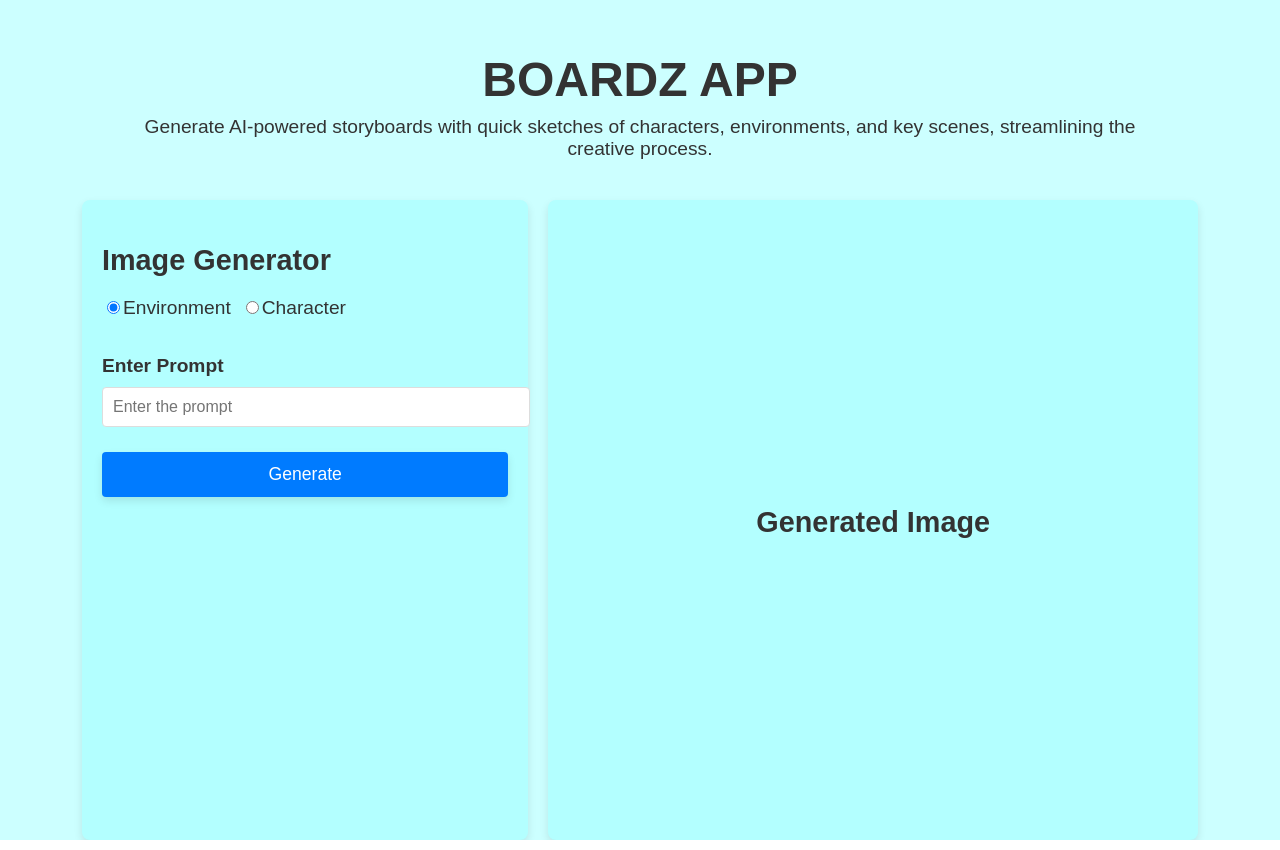
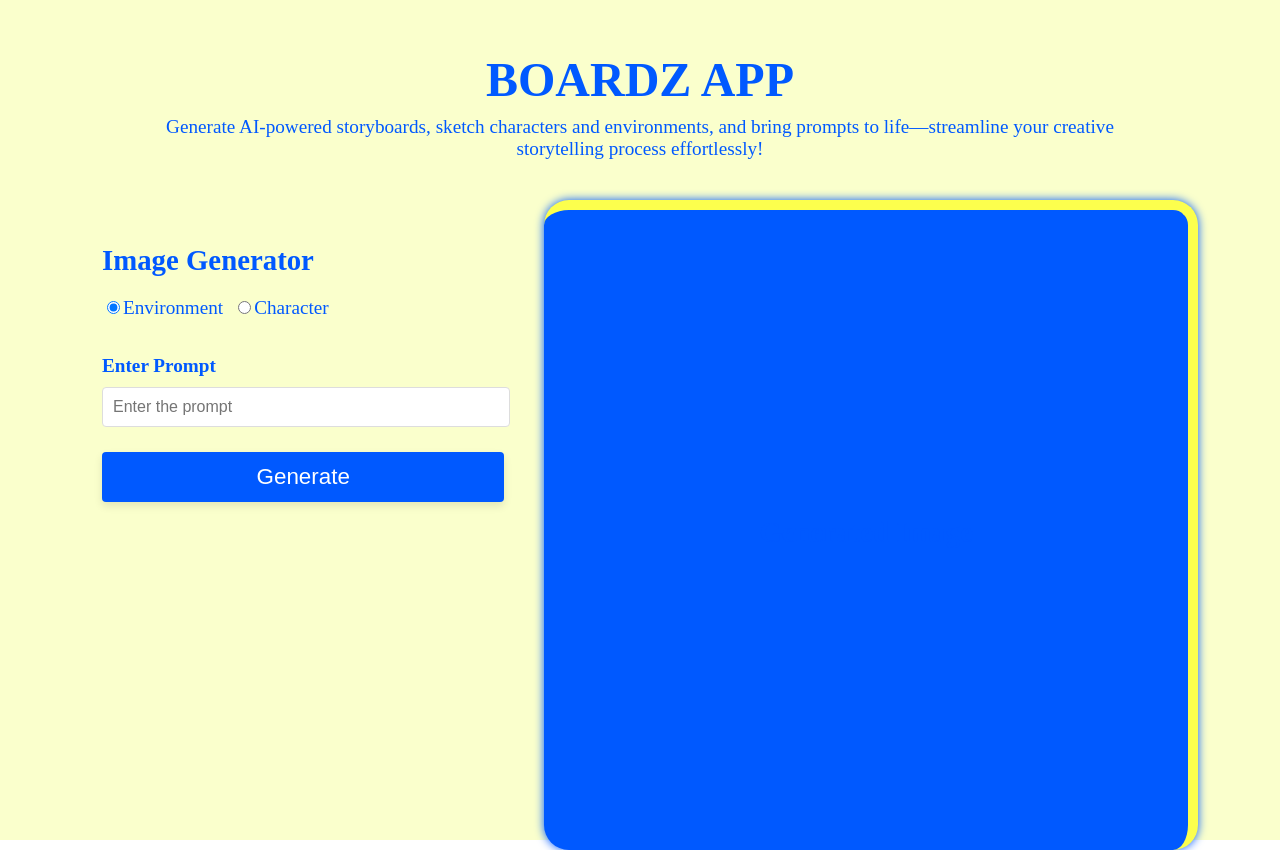
Before and after one commit to shahin-canary/Boardz-app, a React (Create React App) app: page / in a window 1280 px wide. Built offline with nearby package versions, Linux system fonts and the light colour scheme.

Commit message:
first commit-

```diff
--- a/src/App.css
+++ b/src/App.css
@@ -50,10 +50,10 @@
 }
 
 .bouncing-ball {
-  width: 20px;
-  height: 20px;
+  width: 17px;
+  height: 17px;
   border-radius: 50%;
-  background-color: #007bff;
+  background-color: rgb(254, 255, 174);
   animation: ball-bounce 1.5s infinite ease-in-out;
 }
 
--- a/src/components/ImageGenerator.js
+++ b/src/components/ImageGenerator.js
@@ -80,28 +80,28 @@ const ImageGenerator = () => {
       }
     };
 
-
-
   const styles = {
     page: {
       display: "flex",
       flexDirection: "column",
       alignItems: "center",
       padding: "20px",
-      backgroundColor: "#ccffff",
-      fontFamily: "Arial, sans-serif",
+      backgroundColor: "rgba(250, 255, 201, 0.94)",
       minHeight: "100vh",
+      // fontFamily: "Arial, sans-serif",
+      fontFamily: "Lobster, cursive",
+
     },
     appHeader: {
       fontSize: "3rem",
       marginBottom: "-10px",
-      color: "#333",
+      color: "rgb(0, 89, 255)",
       textAlign: "center",
       fontWeight: "bold",
     },
     description: {
       fontSize: "1.2rem",
-      color: "#333",
+      color: "rgb(0, 89, 255)",
       textAlign: "center",
       marginBottom: "40px",
       maxWidth: "80%",
@@ -113,33 +113,39 @@ const ImageGenerator = () => {
       gap: "20px",
       height: "600px",
     },
+
     leftSide: {
       width: "40%",
       padding: "20px",
-      backgroundColor: "#b3ffff",
-      borderRadius: "8px",
-      boxShadow: "0 4px 8px rgba(0, 0, 0, 0.1)",
       display: "flex",
       flexDirection: "column",
       height: "100%",
+      borderRadius: "25px",
+      // borderBottom: "10px solid rgb(0, 89, 255)",
+      // borderLeft: "10px solid rgb(0, 89, 255)",
+      // boxShadow: "0 0 10px rgb(252, 255, 77)",
     },
+
     rightSide: {
       width: "60%",
       padding: "20px",
-      backgroundColor: "#b3ffff",
-      borderRadius: "8px",
-      boxShadow: "0 4px 8px rgba(0, 0, 0, 0.1)",
+      backgroundColor: "rgb(0, 89, 255)",
       textAlign: "center",
       display: "flex",
       flexDirection: "column",
       justifyContent: "center",
       alignItems: "center",
       height: "100%",
+      borderRadius: "25px",
+      borderTop: "10px solid rgb(252, 255, 77)",
+      borderRight: "10px solid rgb(252, 255, 77)",
+      boxShadow: "0 0 10px rgb(0, 89, 255)",
     },
+
     header: {
       fontSize: "1.8rem",
       marginBottom: "20px",
-      color: "#333",
+      color: "rgb(0, 89, 255)",
       fontWeight: "bold",
     },
     radioGroup: {
@@ -148,7 +154,7 @@ const ImageGenerator = () => {
     radioLabel: {
       marginRight: "10px",
       fontSize: "1.2rem",
-      color: "#333",
+      color: "rgb(0, 89, 255)",
     },
     section: {
       marginBottom: "20px",
@@ -156,7 +162,7 @@ const ImageGenerator = () => {
     sectionHeading: {
       fontSize: "1.2rem",
       marginBottom: "10px",
-      color: "#333",
+      color: "rgb(0, 89, 255)",
     },
     select: {
       width: "100%",
@@ -172,7 +178,7 @@ const ImageGenerator = () => {
       position: "relative",
     },
     input: {
-      width: "100%",
+      width: "96%",
       padding: "10px",
       fontSize: "1rem",
       marginBottom: "5px",
@@ -187,8 +193,8 @@ const ImageGenerator = () => {
     button: {
       width: "100%",
       padding: "12px",
-      fontSize: "1.1rem",
-      backgroundColor: "#007bff",
+      fontSize: "1.4rem",
+      backgroundColor: "rgb(0, 89, 255)",
       color: "#fff",
       border: "none",
       borderRadius: "4px",
@@ -206,11 +212,11 @@ const ImageGenerator = () => {
     }),
     placeholder: {
       fontSize: "1.2rem",
-      color: "gray",
+      color: "rgb(219, 220, 187)",
     },
     loading: {
       fontSize: "1.5rem",
-      color: "#007bff",
+      color: "rgb(254, 255, 174)",
       fontWeight: "bold",
       display: "flex",
       justifyContent: "center",
@@ -220,7 +226,7 @@ const ImageGenerator = () => {
       padding: "10px 20px",
       fontSize: "1.1rem",
       backgroundColor: "#dc3545",
-      color: "#fff",
+      color: "rgb(254, 255, 174)",
       border: "none",
       borderRadius: "4px",
       cursor: "pointer",
@@ -236,7 +242,7 @@ const ImageGenerator = () => {
     <div style={styles.page}>
       <h1 style={styles.appHeader}>BOARDZ APP</h1>
       <p style={styles.description}>
-        Generate AI-powered storyboards with quick sketches of characters, environments, and key scenes, streamlining the creative process.
+      Generate AI-powered storyboards, sketch characters and environments, and bring prompts to life—streamline your creative storytelling process effortlessly!
       </p>
       <div style={styles.container}>
         <div style={styles.leftSide}>
```
